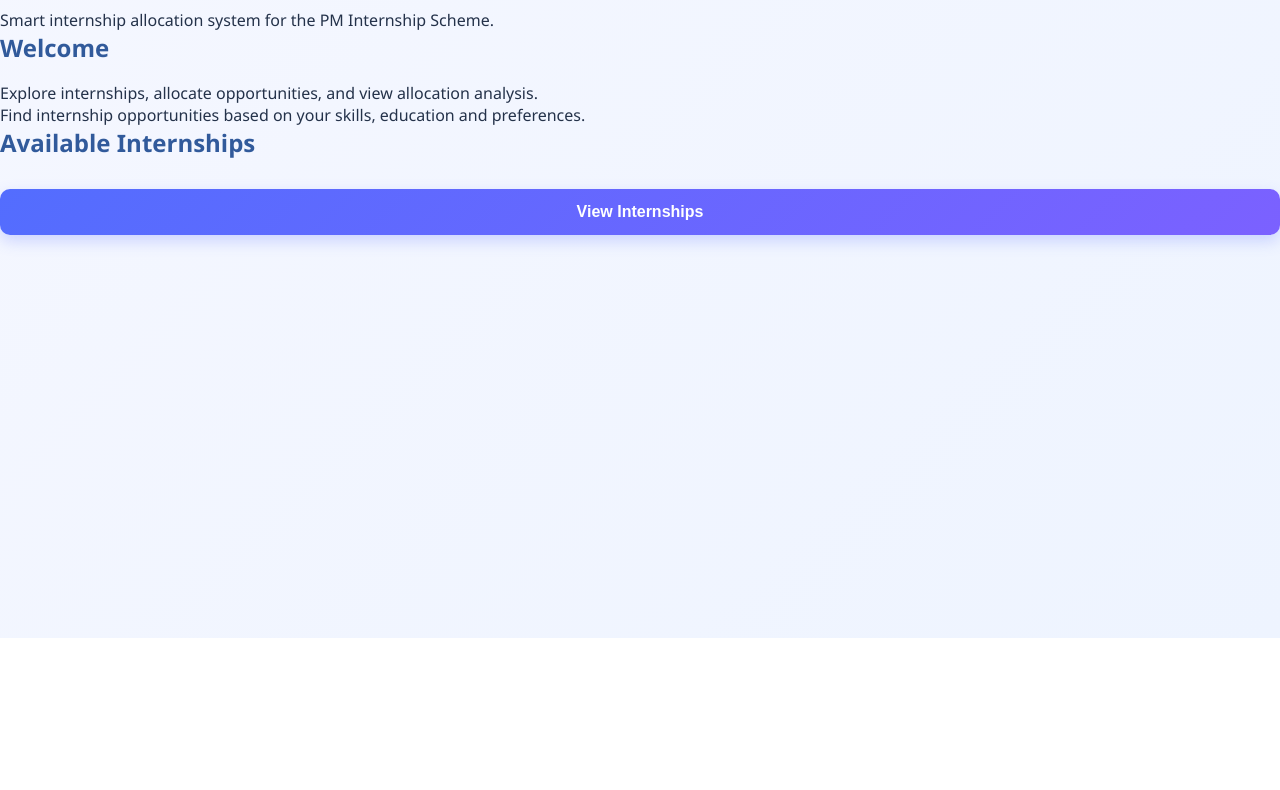
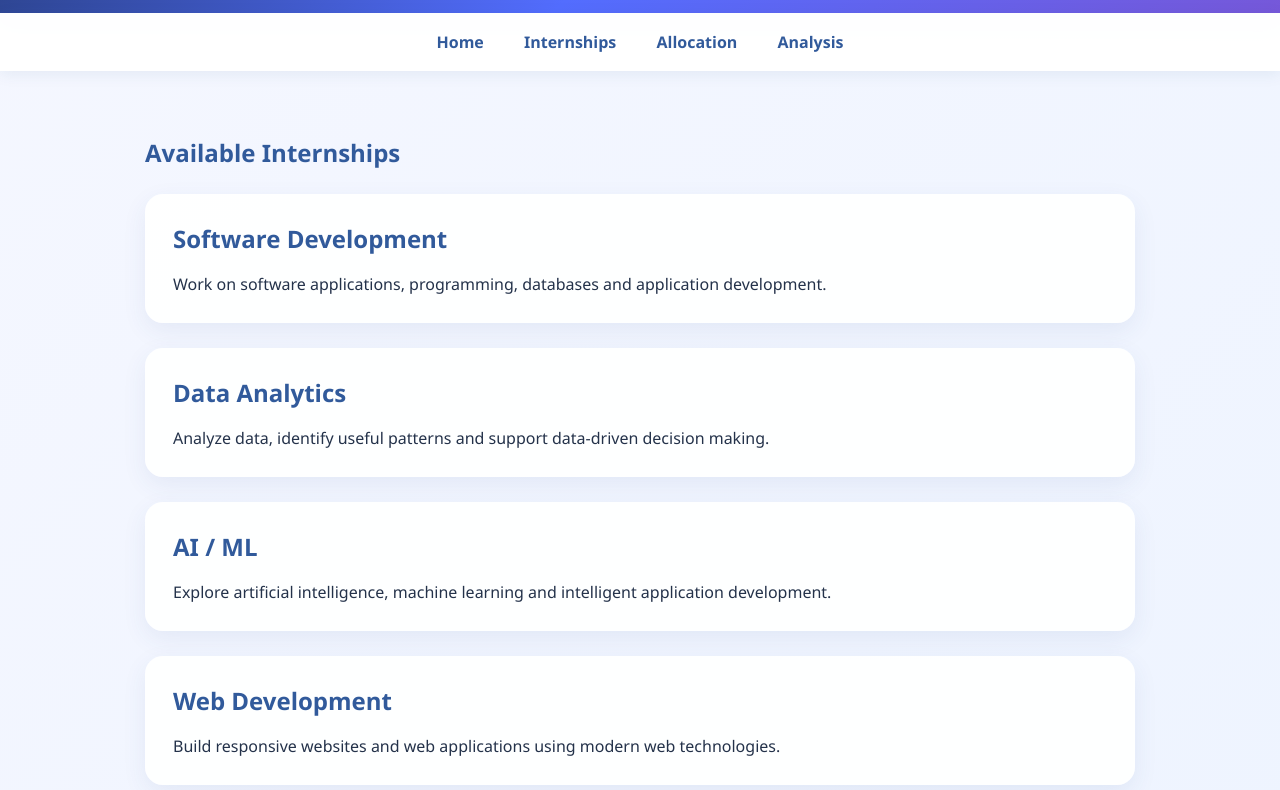
Before and after one commit to sabeenashaik018/Smart-Allocation, a plain HTML site: page internship.html in a window 1280 px wide. Shown: the part 162-952 px from the top of the page. Before the commit the page ends 800 px from the top, so only its background shows below. Drawn offline with Linux system fonts and the light colour scheme.

Commit message:
Update internship.html

```diff
--- a/internship.html
+++ b/internship.html
@@ -1,53 +1,64 @@
 <!DOCTYPE html>
-<html>
+<html lang="en">
 <head>
-    <title>Internship Opportunities</title>
+    <meta charset="UTF-8">
+    <meta name="viewport" content="width=device-width, initial-scale=1.0">
+    <title>PM Internship Opportunities</title>
+
     <link rel="stylesheet" href="style.css">
 </head>
 
 <body>
 
-    <nav>
-    <a href="Internship.html">Internships</a> |
-    <a href="Allocation.html">Allocation</a> |
-    <a href="Analysis.html">Analysis</a>
+<header>
+    <h1>PM Internship Opportunities</h1>
+    <p>Explore available internship domains</p>
+</header>
+
+<nav>
+    <a href="index.html">Home</a>
+    <a href="internship.html">Internships</a>
+    <a href="allocation.html">Allocation</a>
+    <a href="analysis.html">Analysis</a>
 </nav>
 
-<hr>
-
-    <h1>Smart Allocation Engine</h1>
-
-<p>
-    Smart internship allocation system for the PM Internship Scheme.
-</p>
-
-<h2>Welcome</h2>
-
-<p>
-    Explore internships, allocate opportunities, and view allocation analysis.
-</p>
-
-    <p>Find internship opportunities based on your skills, education and preferences.</p>
+<div class="container">
 
     <h2>Available Internships</h2>
 
-    <button onclick="showInternships()">View Internships</button>
+    <div class="section">
+        <h2>Software Development</h2>
+        <p>
+            Work on software applications, programming,
+            databases and application development.
+        </p>
+    </div>
 
-    <div id="internshipList"></div>
+    <div class="section">
+        <h2>Data Analytics</h2>
+        <p>
+            Analyze data, identify useful patterns and
+            support data-driven decision making.
+        </p>
+    </div>
 
-    <script>
-        function showInternships() {
-            document.getElementById("internshipList").innerHTML = `
-                <h3>Available Opportunities</h3>
-                <ul>
-                    <li>Software Development Intern</li>
-                    <li>Data Analytics Intern</li>
-                    <li>AI/ML Intern</li>
-                    <li>Web Development Intern</li>
-                </ul>
-            `;
-        }
-    </script>
+    <div class="section">
+        <h2>AI / ML</h2>
+        <p>
+            Explore artificial intelligence, machine learning
+            and intelligent application development.
+        </p>
+    </div>
+
+    <div class="section">
+        <h2>Web Development</h2>
+        <p>
+            Build responsive websites and web applications
+            using modern web technologies.
+        </p>
+    </div>
+
+</div>
 
 </body>
 </html>
```
